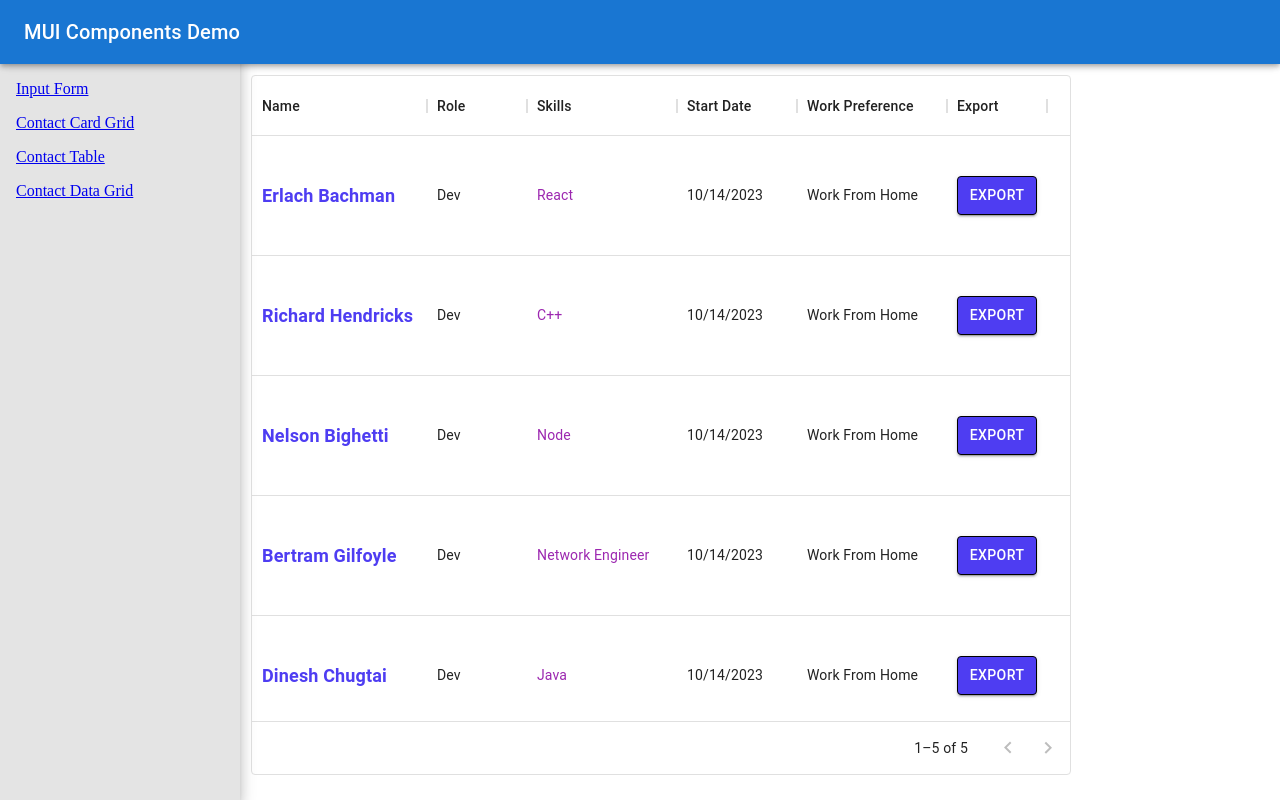
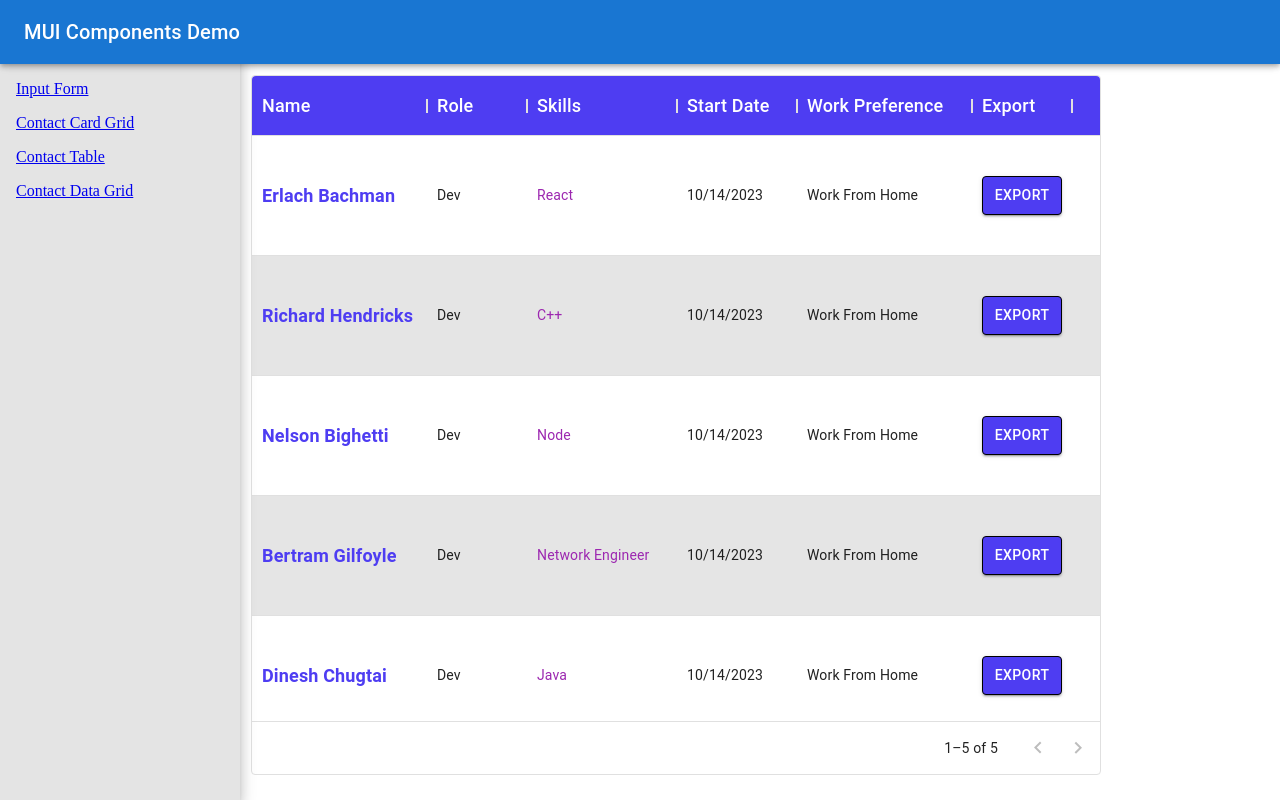
Before and after one commit to redeyedev-208/ga-mui-styling-demo, a React (Create React App) app: page /datagrid in a window 1280 px wide. Built offline with nearby package versions, Linux system fonts and the light colour scheme.

Commit message:
added styling to data grid header and table row for later reference

```diff
--- a/src/components/DataGrid/ContactDataGrid.tsx
+++ b/src/components/DataGrid/ContactDataGrid.tsx
@@ -11,6 +11,21 @@ const handleExportClick = (cellValues: GridRenderCellParams) => {
   );
   console.log(cellValues);
 };
+
+const datagridSx = {
+  '& .MuiDataGrid-columnHeaders': {
+    backgroundColor: 'primary.main',
+    fontWeight: 'bold',
+    fontSize: 18,
+    color: 'white',
+  },
+  '& .MuiDataGrid-virtualScrollerRenderZone': {
+    '& .MuiDataGrid-row': {
+      '&:nth-of-type(2n)': { backgroundColor: 'grid.main' },
+    },
+  },
+};
+
 const columns = (theme: Theme) => [
   {
     field: 'name', // data
@@ -57,7 +72,7 @@ const columns = (theme: Theme) => [
   {
     field: 'preference',
     headerName: 'Work Preference',
-    minWidth: 150,
+    minWidth: 175,
     renderCell: (cellValues: GridRenderCellParams<string>) => {
       return cellValues.value;
     },
@@ -86,13 +101,14 @@ const ContactDataGrid = (props: Props) => {
   const theme = useTheme();
 
   return (
-    <div style={{ height: 700, width: 820 }}>
+    <div style={{ height: 700, width: 850 }}>
       <DataGrid
         rows={rows()}
         columns={columns(theme)}
         pageSize={5}
         headerHeight={60}
         rowHeight={120}
+        sx={datagridSx}
       />
     </div>
   );
```
